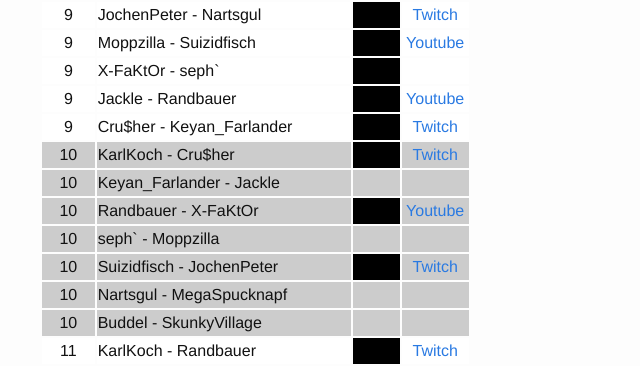
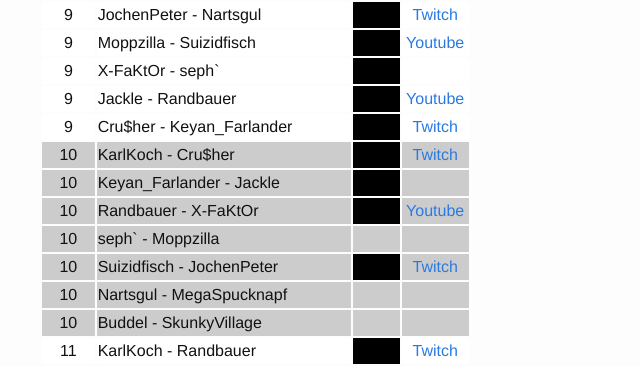
Before and after one commit to tetzank/spielwiese, a Jekyll site: the page built from _posts/2014-10-27-sc2-4-Turnier.markdown, in a window 1280 px wide and 1400 px high, scrolled down 2117 px. Shown: the part 86-452 px from the top of the window, without its empty margins (0-640 px from the left). Built offline with Jekyll 4.4.1, drawn with Linux system fonts in a browser that asks for light colours; some of the changed text lies outside the part shown.

Commit message:
and yet another game result

```diff
--- a/_data/sc2matches.yml
+++ b/_data/sc2matches.yml
@@ -355,7 +355,7 @@
 
 - round: 10
   match: Keyan_Farlander - Jackle
-  score:
+  score: 0 - 2
   video:
 
 - round: 10
```
